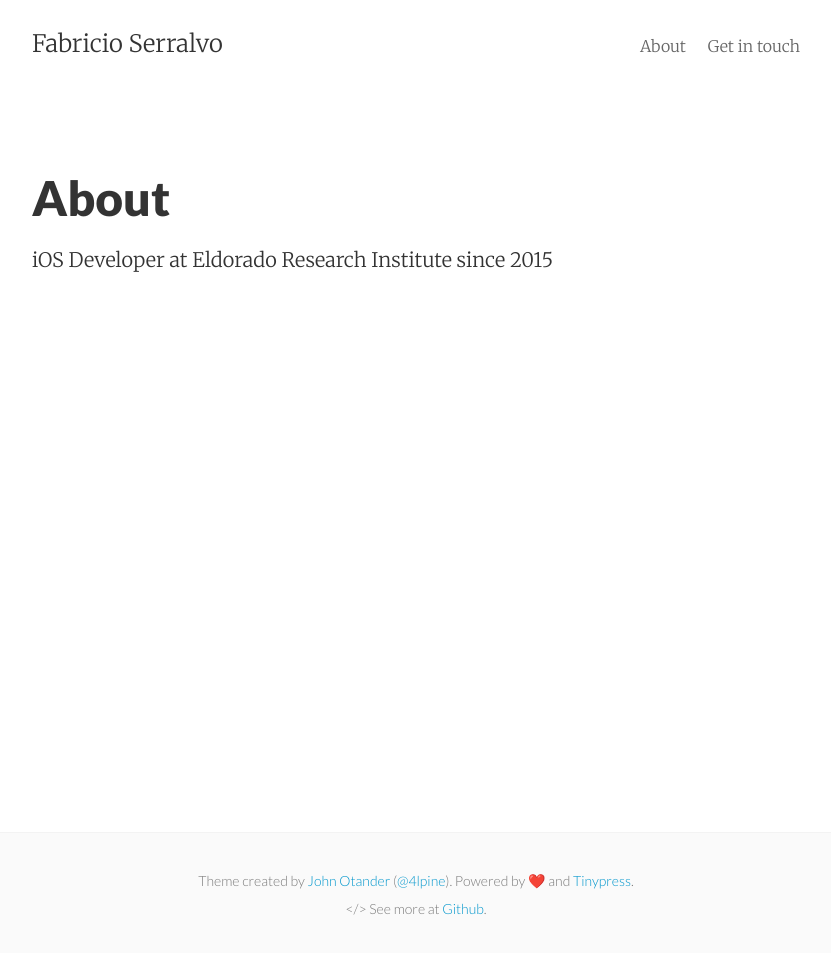
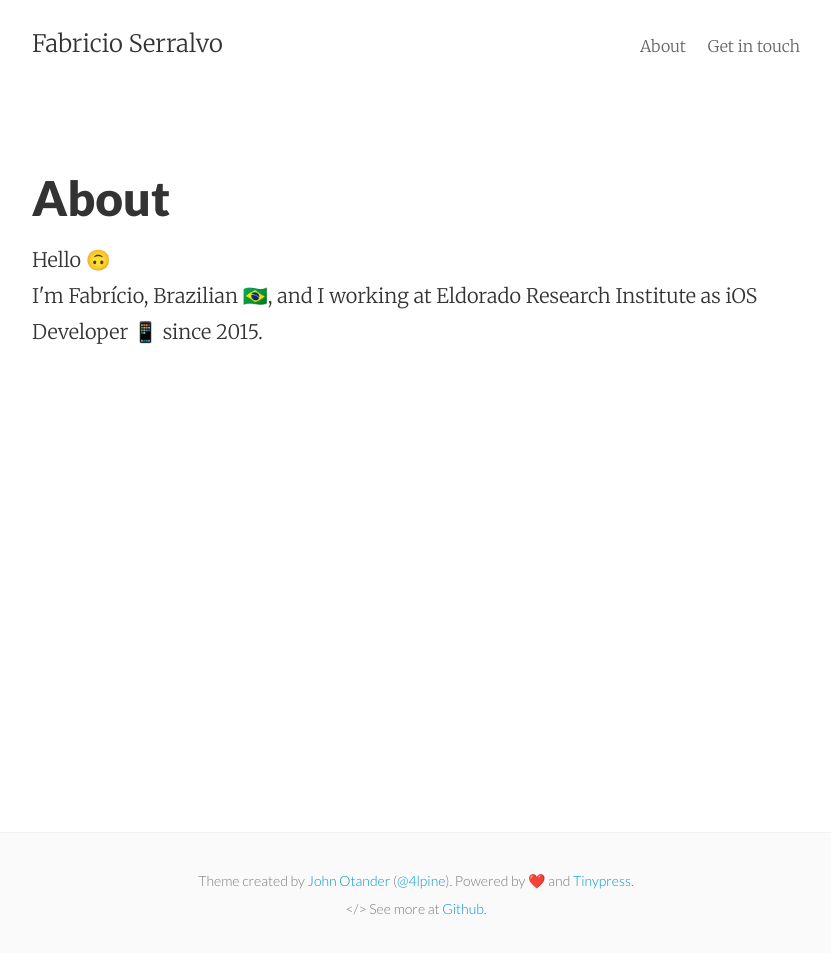
Before and after one commit to serralvo/serralvo.github.io, a Jekyll site: the page built from about.html, in a window 1280 px wide. Shown: the whole page, without its empty margins (224-1055 px from the left). Built offline with Jekyll 4.4.1, drawn with Linux system fonts in a browser that asks for light colours.

Commit message:
Update about.html

```diff
--- a/about.html
+++ b/about.html
@@ -5,5 +5,5 @@ permalink: /about/
 ---
 
 <article class="post-content">
-  <p>iOS Developer at Eldorado Research Institute since 2015</p>
+  <p>Hello 🙃<br/> I'm Fabrício, Brazilian 🇧🇷, and I working at Eldorado Research Institute as iOS Developer 📱 since 2015. </p>
 </article>
```
